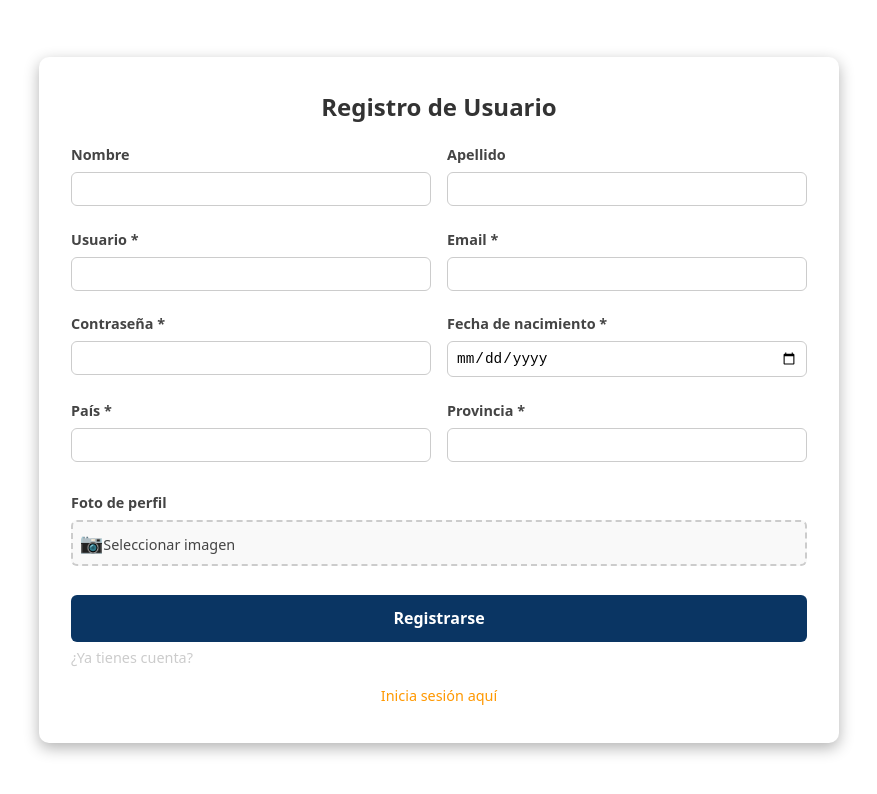
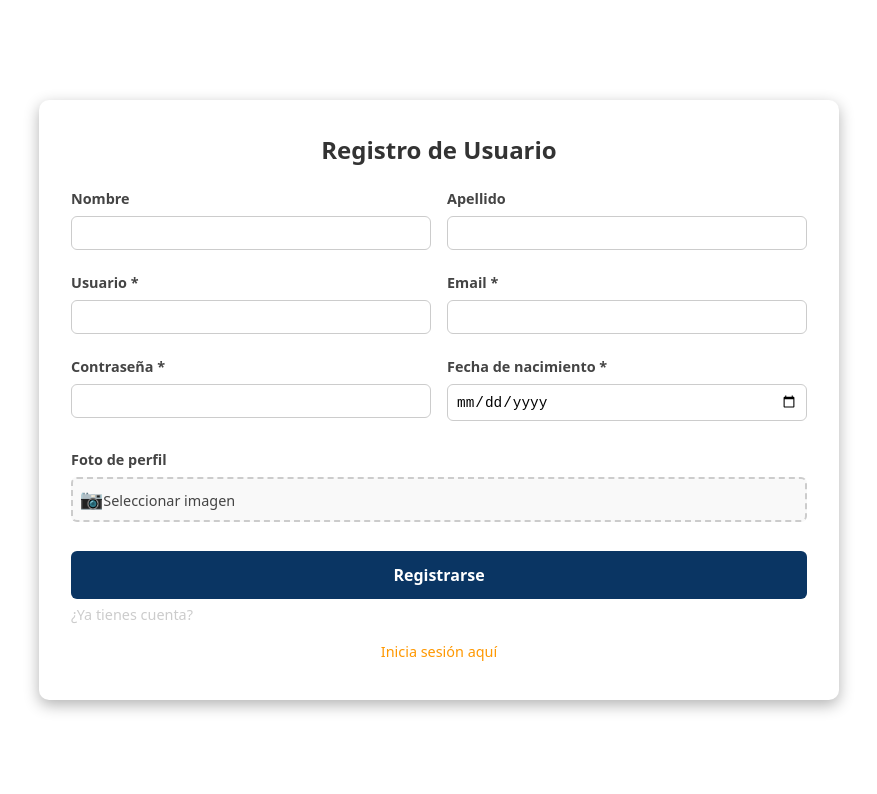
Before and after one commit to jazzzz0/FocusApp, a React (Vite) app in the folder frontend/: page /RegisterForm in a window 1280 px wide. Shown: the top 794 px of the page, without its empty margins (201-1078 px from the left). Built offline with nearby package versions, Linux system fonts and the light colour scheme; no server answers.

Commit message:
fix(users): elimino pais y provincia de RegisterForm

```diff
--- a/frontend/src/components/RegisterForm.jsx
+++ b/frontend/src/components/RegisterForm.jsx
@@ -12,8 +12,6 @@ const RegisterForm = () => {
     first_name: '',
     last_name: '',
     date_of_birth: '',
-    country: '',
-    province: '',
     profile_pic: null,
   });
 
@@ -153,29 +151,6 @@ const RegisterForm = () => {
             />
           </div>
 
-          <div className="form-field">
-            <label>País *</label>
-            <input
-              type="text"
-              name="country"
-              value={formData.country}
-              onChange={handleChange}
-              required
-              maxLength="100"
-            />
-          </div>
-
-          <div className="form-field">
-            <label>Provincia *</label>
-            <input
-              type="text"
-              name="province"
-              value={formData.province}
-              onChange={handleChange}
-              required
-              maxLength="100"
-            />
-          </div>
         </div>
 
         <div className="form-field">
```
Also changed, not shown: 1 other file (tests, documents, lock files or other folders).
